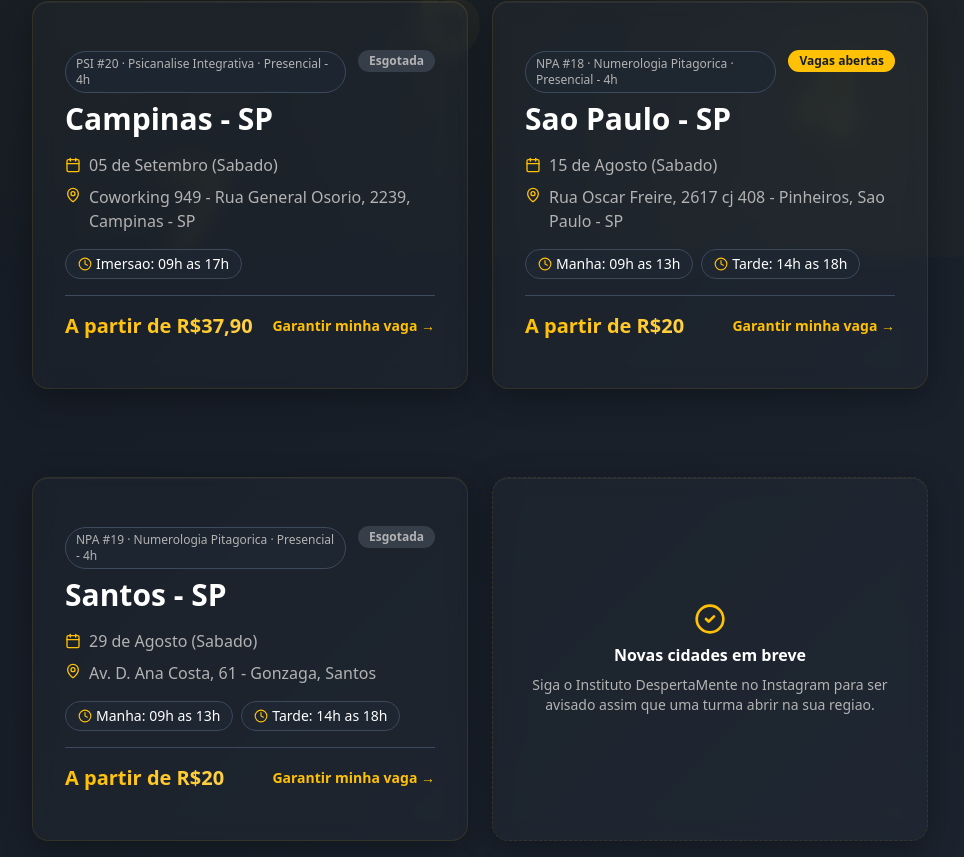
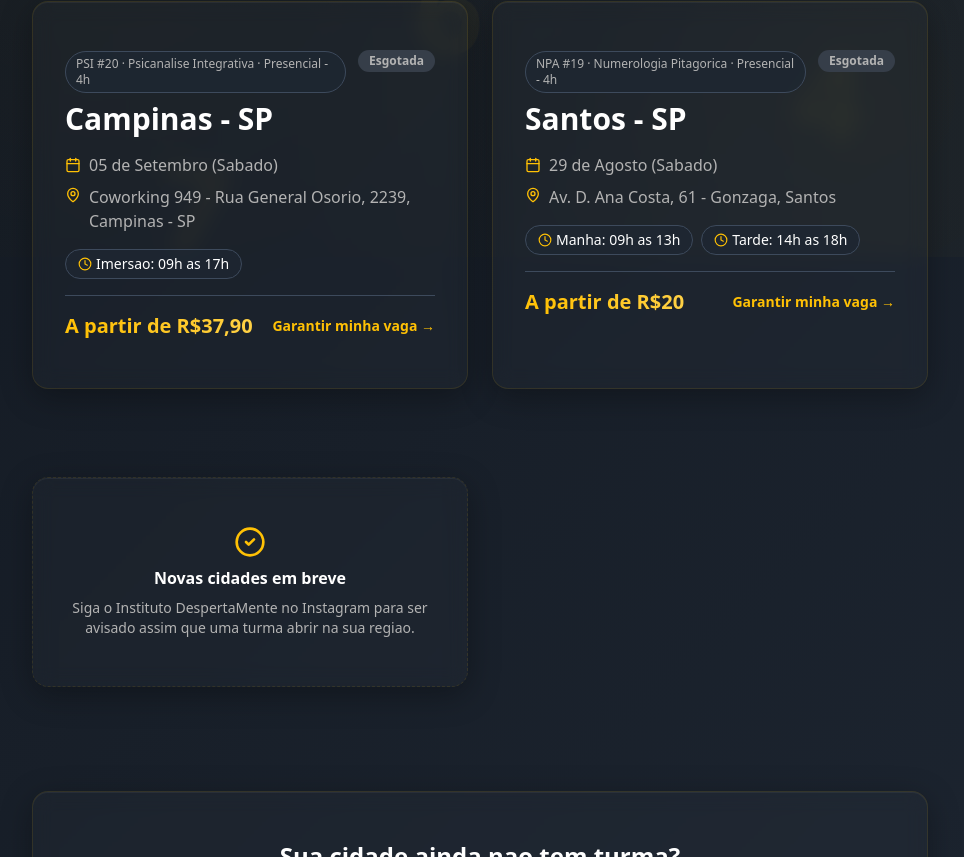
Before and after one commit to pedromurari/idmpelobrasil-turmas, a React (Vite) app: page / in a window 1280 px wide. Shown: the part 543-1400 px from the top of the page, without its empty margins (160-1124 px from the left). Built offline with nearby package versions, Linux system fonts and the light colour scheme; no server answers; the HTML template or start-up script is replaced by a standard one.

Commit message:
feat: remove SP #18 do hub (campanha cancelada), fica so Campinas PSI e Santos

```diff
--- a/src/data/turmas.ts
+++ b/src/data/turmas.ts
@@ -66,23 +66,6 @@ export const turmas: Turma[] = [
     status: "em-breve",
   },
   {
-    id: "sao-paulo-18",
-    programa: PROGRAMAS.npa,
-    cidade: "Sao Paulo",
-    estado: "SP",
-    numero: "#18",
-    data: "15 de Agosto",
-    diaSemana: "Sabado",
-    endereco: "Rua Oscar Freire, 2617 cj 408 - Pinheiros, Sao Paulo - SP",
-    preco: "R$20",
-    turnos: [
-      { label: "Manha", horario: "09h as 13h", esgotada: false },
-      { label: "Tarde", horario: "14h as 18h", esgotada: false },
-    ],
-    linkInscricao: "https://saopaulo.idmpelobrasil.com.br",
-    status: "abertas",
-  },
-  {
     id: "santos-19",
     programa: PROGRAMAS.npa,
     cidade: "Santos",
@@ -96,8 +79,6 @@ export const turmas: Turma[] = [
       { label: "Manha", horario: "09h as 13h", esgotada: false },
       { label: "Tarde", horario: "14h as 18h", esgotada: false },
     ],
-    // TODO: repo/deploy novo ainda nao existe - o #14 e #16 antigos estao desatualizados
-    // (data de 06/06), precisa de estrutura nova antes de publicar o link real.
     linkInscricao: "https://santos.idmpelobrasil.com.br",
     status: "em-breve",
   },
```
